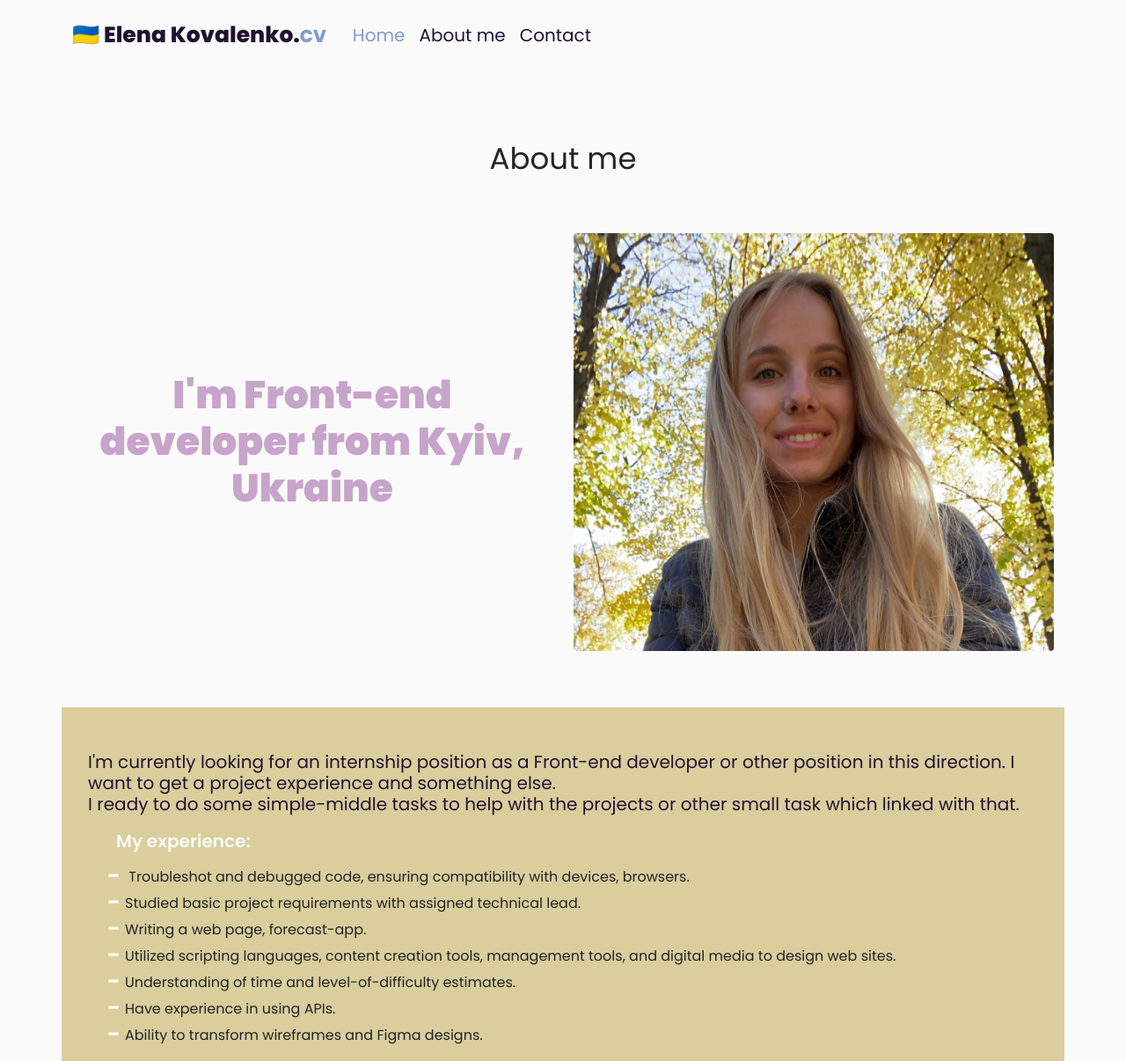
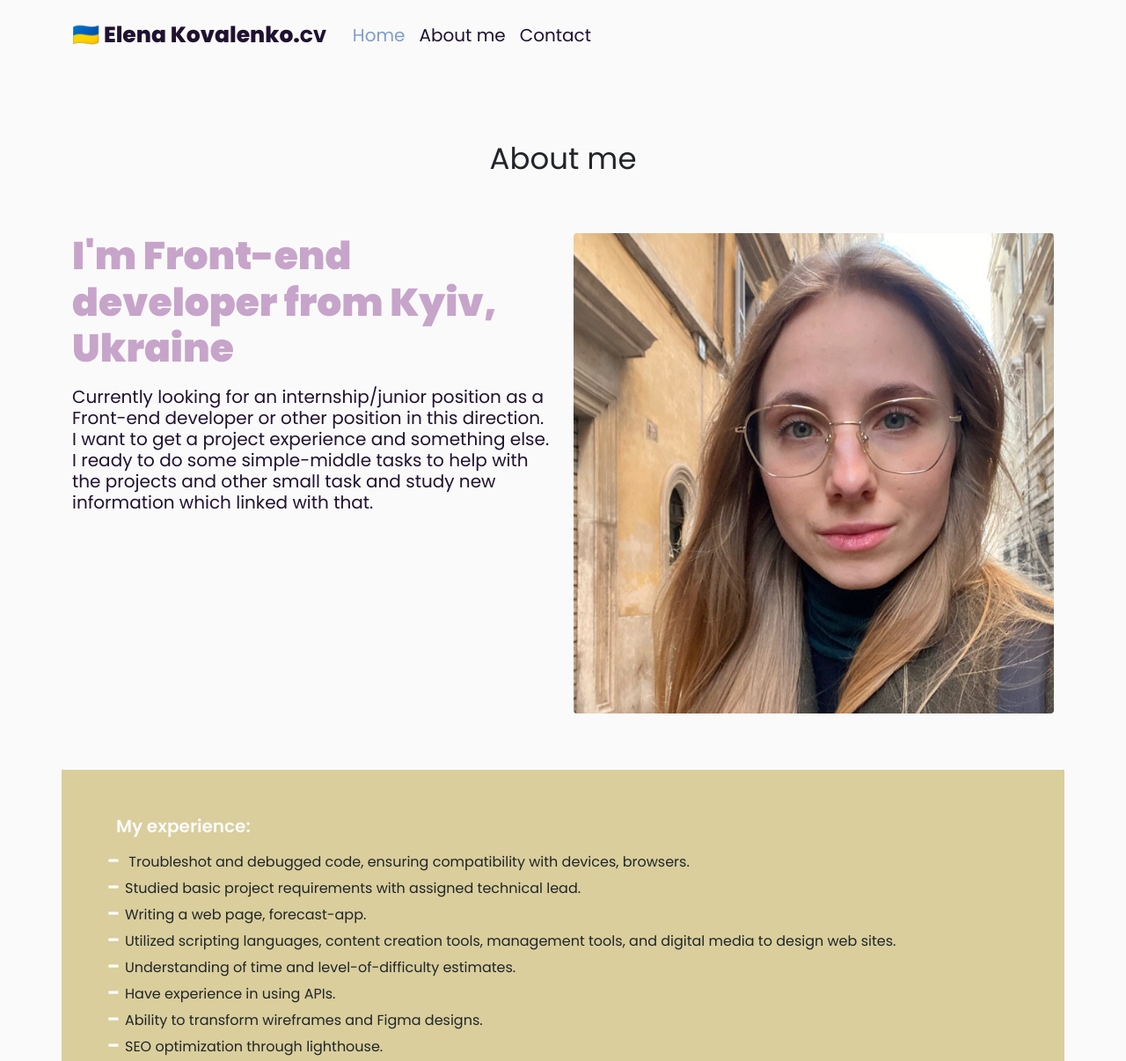
Before and after one commit to ElenaKova/Pers_site, a website: page about.html in a window 1280 px wide. Shown: the top 1206 px of the page at 88% size. Drawn offline with nearby package versions, Linux system fonts and the light colour scheme; a web font is replaced by a local one.

Commit message:
fixed seo

```diff
--- a/about.html
+++ b/about.html
@@ -54,27 +54,27 @@
 
         </div>
         <div class="about-me">
-            <div class="row align-items-center">
+            <div class="row align-items-start">
                 <div class="col-lg-6 ">
-                    <h1 class="text-center my-3">I'm Front-end developer from Kyiv, Ukraine</h1>
+                    <h1 class="text-start my-3">I'm Front-end developer from Kyiv, Ukraine</h1>
+                    <p class="subscription my-3">
+                        Currently looking for an internship/junior position as a Front-end developer or other position
+                        in
+                        this
+                        direction. I want to get a project experience and something else.<br>I ready to do some
+                        simple-middle
+                        tasks to help with the projects and other
+                        small task and study new information which linked with that.<br>
+                    </p>
                 </div>
                 <div class="col-lg-6 py-3">
-                    <img class="img-fluid rounded" src="/img/pers-photo.WebP" alt="My photo">
+                    <img class="img-fluid rounded" src="/img/im.WebP" alt="My photo">
                 </div>
             </div>
         </div>
     </div>
     <div class="section-main my-5 container col-lg-12 col-md col-sm">
         <div class="about-paragraphs text-left ">
-            <p class="subscription my-3">
-                I'm currently looking for an internship position as a Front-end developer or other position in
-                this
-                direction. I want to get a project experience and something else.<br>I ready to do some
-                simple-middle
-                tasks to help with the projects or
-                other
-                small task which linked with that.<br>
-
             <ul>
                 <p class="accent"> My experience:</p>
                 <li><span>–</span> Troubleshot and debugged code, ensuring compatibility with devices, browsers.
@@ -88,6 +88,7 @@
                 <li><span>–</span>Understanding of time and level-of-difficulty estimates.</li>
                 <li><span>–</span>Have experience in using APIs.</li>
                 <li><span>–</span>Ability to transform wireframes and Figma designs.</li>
+                <li><span>–</span>SEO optimization through lighthouse.</li>
             </ul>
             </p>
         </div>
--- a/src/about.css
+++ b/src/about.css
@@ -12,6 +12,11 @@ p {
     font-size: 20px;
     line-height: 1.4;
     font-weight: 300;
+}
+
+.img-fluid {
+    max-width: 100%;
+    height: auto;
 }
 
 a {
--- a/src/style.css
+++ b/src/style.css
@@ -96,7 +96,7 @@ ul.navbar-nav {
 }
 
 span.accent {
-    color: var(--dark-accent);
+    color: var(--haiti-color);
 }
 
 .section {
@@ -119,9 +119,10 @@ h1 {
     color: var(--main-brand-color);
 }
 
-.title-card {
-    color: var(--primary-color);
+h2.title-card{
+    color: var(--haiti-color);
     font-weight: 700;
+    text-decoration: underline;
 }
 
 h2 {
@@ -136,11 +137,15 @@ h3 {
 }
 
 
+.img-fluid {
+    max-width: 100%;
+    height: auto;
+}
 
-img {
+/* img {
     width: 100%;
     height: auto;
-}
+} */
 
 .logo {
     display: block;
```
Also changed, not shown: img/im.WebP (added). Lines whose indentation alone changed are shown as unchanged.
